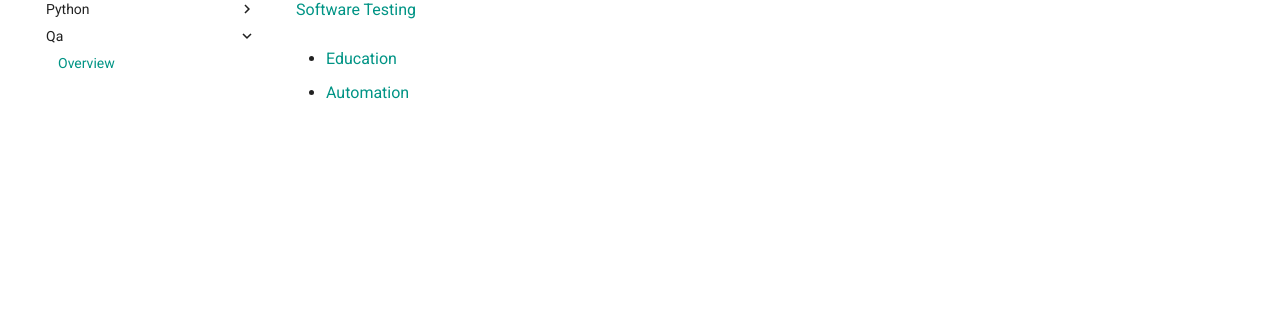
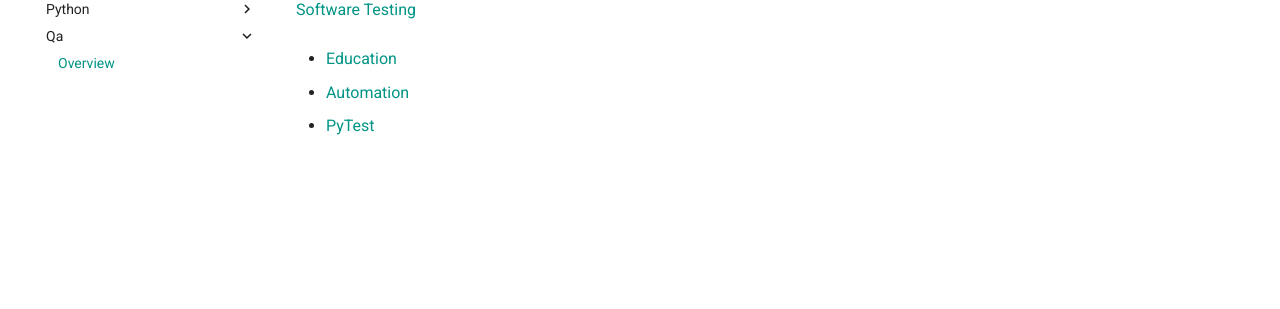
Before and after one commit to AndreiOlegovich/mkdocs-demo-project, an MkDocs documentation site: the page built from docs/qa/Overview.md, in a window 1280 px wide. Shown: the part 183-492 px from the top of the page. Built offline with MkDocs 1.6.1 and Material for MkDocs 9.7.7, drawn with Linux system fonts in a browser that asks for light colours.

Commit message:
DEV: adds link to qa/pytest

```diff
--- a/docs/qa/Overview.md
+++ b/docs/qa/Overview.md
@@ -3,3 +3,5 @@
 - [Education]("https://www.urn.su/qa/edu/")
 
 - [Automation]("https://www.urn.su/qa/auto/")
+
+- [PyTest]("https://www.urn.su/qa/pytest/")
```
